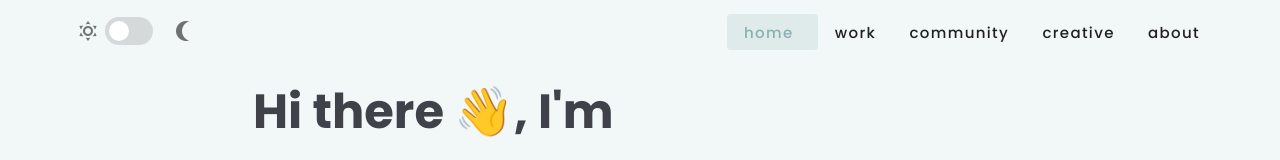
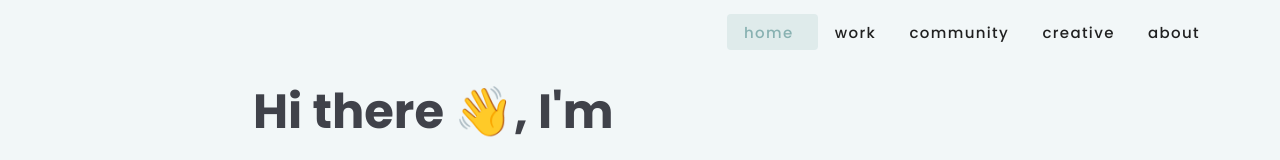
Before and after one commit to straightupjac/straightupjac.github.io, a Vue app: page / in a window 1280 px wide. Shown: the top 160 px of the page. Built offline with nearby package versions, Linux system fonts and the light colour scheme.

Commit message:
remove dark mode

```diff
--- a/src/App.vue
+++ b/src/App.vue
@@ -11,7 +11,7 @@
       color=primary
       fade-img-on-scroll
     >
-    <v-switch
+    <!-- <v-switch
       color=invert
       class="ml-15 mt-5"
       inset
@@ -19,7 +19,7 @@
       prepend-icon="mdi-weather-sunny"
       append-icon="mdi-moon-waning-crescent"
     >
-    </v-switch>
+    </v-switch> -->
     <v-spacer/>
     <div class="ml-10 mr-10">
     <v-btn
```
